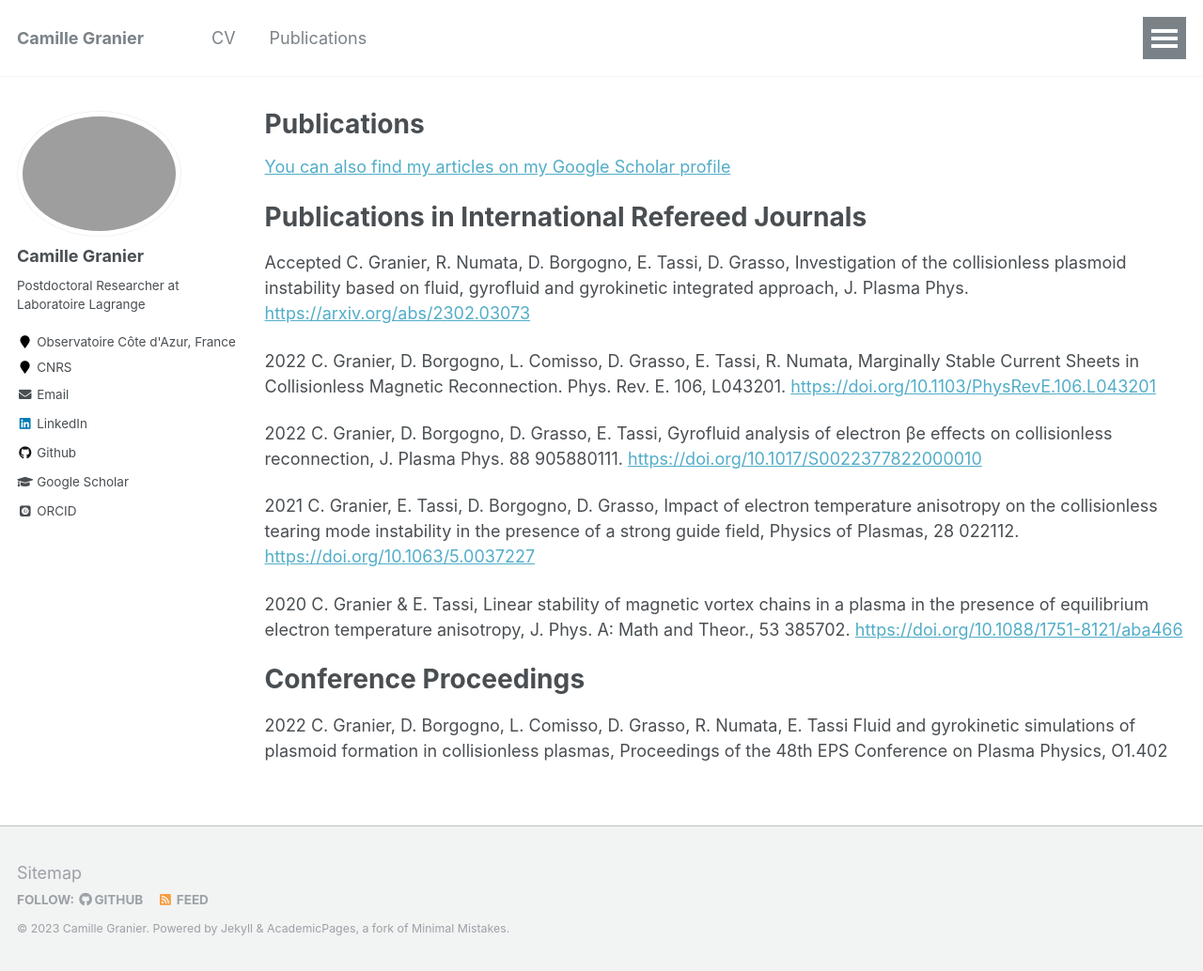
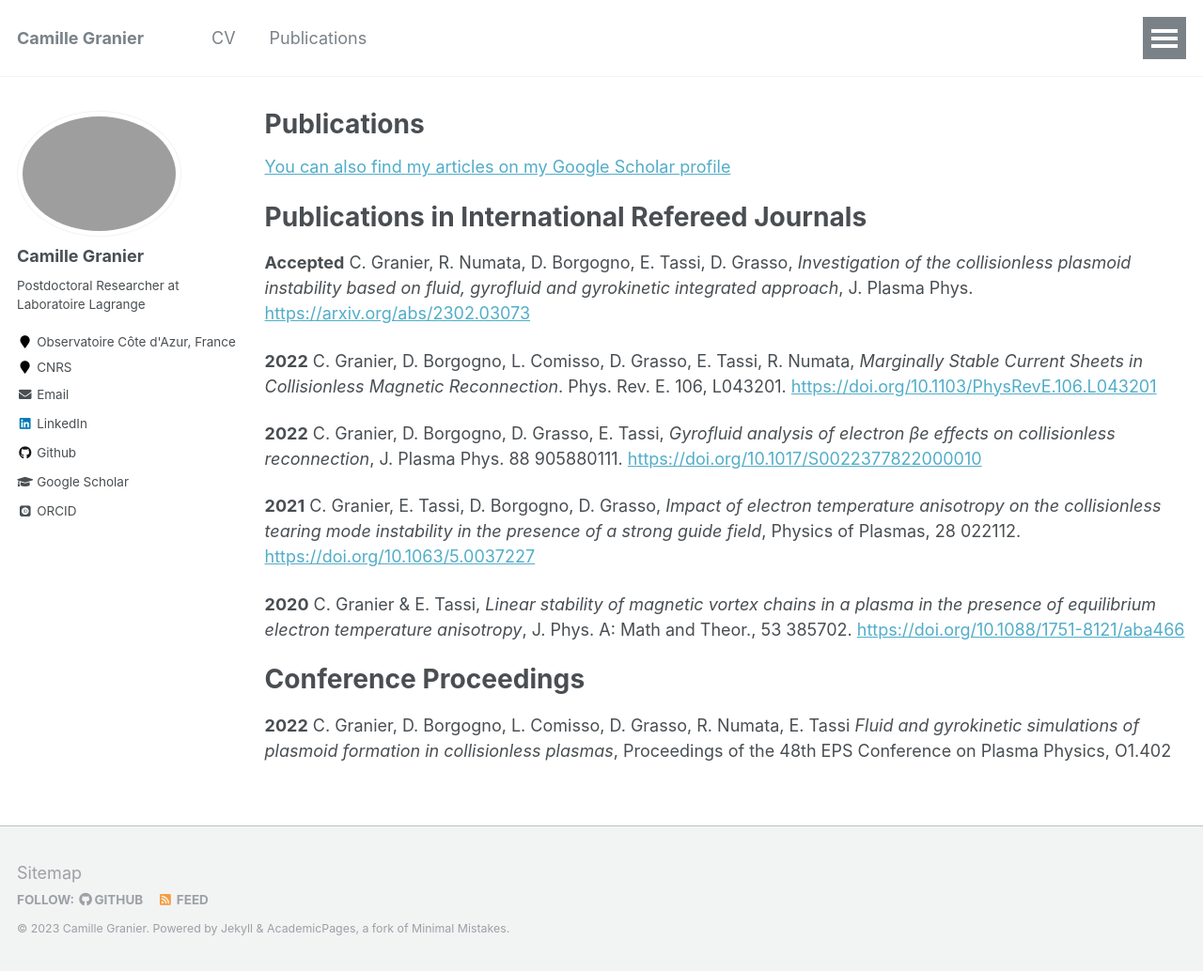
Before and after one commit to K1000Granier/K1000Granier.github.io, a Jekyll site: the page built from _pages/publications.md, in a window 1280 px wide and 1034 px high. Shown: the whole window at 94% size. Built offline with Jekyll 4.4.1, drawn with Linux system fonts in a browser that asks for light colours; some web fonts are replaced.

```diff
--- a/_pages/publications.md
+++ b/_pages/publications.md
@@ -9,19 +9,19 @@ author_profile: true
 
 Publications in International Refereed Journals
 ======
-Accepted 	C. Granier, R. Numata, D. Borgogno, E. Tassi, D. Grasso, Investigation of the collisionless plasmoid instability based on fluid, gyrofluid and gyrokinetic integrated approach, J. Plasma Phys. [https://arxiv.org/abs/2302.03073](https://arxiv.org/abs/2302.03073)
+**Accepted** 	C. Granier, R. Numata, D. Borgogno, E. Tassi, D. Grasso, *Investigation of the collisionless plasmoid instability based on fluid, gyrofluid and gyrokinetic integrated approach*, J. Plasma Phys. [https://arxiv.org/abs/2302.03073](https://arxiv.org/abs/2302.03073)
 
-2022 	C. Granier, D. Borgogno, L. Comisso, D. Grasso, E. Tassi, R. Numata, Marginally Stable Current Sheets in Collisionless Magnetic Reconnection. Phys. Rev. E. 106, L043201. [https://doi.org/10.1103/PhysRevE.106.L043201](https://doi.org/10.1103/PhysRevE.106.L043201)
+**2022** 	C. Granier, D. Borgogno, L. Comisso, D. Grasso, E. Tassi, R. Numata, *Marginally Stable Current Sheets in Collisionless Magnetic Reconnection*. Phys. Rev. E. 106, L043201. [https://doi.org/10.1103/PhysRevE.106.L043201](https://doi.org/10.1103/PhysRevE.106.L043201)
 
-2022   	C. Granier, D. Borgogno, D. Grasso, E. Tassi, Gyrofluid analysis of electron βe effects on collisionless reconnection, J. Plasma Phys. 88 905880111. [https://doi.org/10.1017/S0022377822000010](https://doi.org/10.1017/S0022377822000010)
+**2022**   	C. Granier, D. Borgogno, D. Grasso, E. Tassi, *Gyrofluid analysis of electron βe effects on collisionless reconnection*, J. Plasma Phys. 88 905880111. [https://doi.org/10.1017/S0022377822000010](https://doi.org/10.1017/S0022377822000010)
 
-2021  		C. Granier, E. Tassi, D. Borgogno, D. Grasso, Impact of electron temperature anisotropy on the collisionless tearing mode instability in the presence of a strong guide field, Physics of Plasmas, 28 022112. [https://doi.org/10.1063/5.0037227](https://doi.org/10.1063/5.0037227)
+**2021**  		C. Granier, E. Tassi, D. Borgogno, D. Grasso, *Impact of electron temperature anisotropy on the collisionless tearing mode instability in the presence of a strong guide field*, Physics of Plasmas, 28 022112. [https://doi.org/10.1063/5.0037227](https://doi.org/10.1063/5.0037227)
 
-2020   	C. Granier & E. Tassi, Linear stability of magnetic vortex chains in a plasma in the presence of equilibrium electron temperature anisotropy, J. Phys. A: Math and Theor., 53 385702. [https://doi.org/10.1088/1751-8121/aba466](https://doi.org/10.1088/1751-8121/aba466)
+**2020**   	C. Granier & E. Tassi, *Linear stability of magnetic vortex chains in a plasma in the presence of equilibrium electron temperature anisotropy*, J. Phys. A: Math and Theor., 53 385702. [https://doi.org/10.1088/1751-8121/aba466](https://doi.org/10.1088/1751-8121/aba466)
 
 Conference Proceedings
 ======
-2022   	C. Granier, D. Borgogno, L. Comisso, D. Grasso, R. Numata, E. Tassi Fluid and gyrokinetic simulations of plasmoid formation in collisionless plasmas, Proceedings of the 48th EPS Conference on Plasma Physics, O1.402
+**2022**   	C. Granier, D. Borgogno, L. Comisso, D. Grasso, R. Numata, E. Tassi *Fluid and gyrokinetic simulations of plasmoid formation in collisionless plasmas*, Proceedings of the 48th EPS Conference on Plasma Physics, O1.402
 
 <!--
 {% if author.googlescholar %}
```
